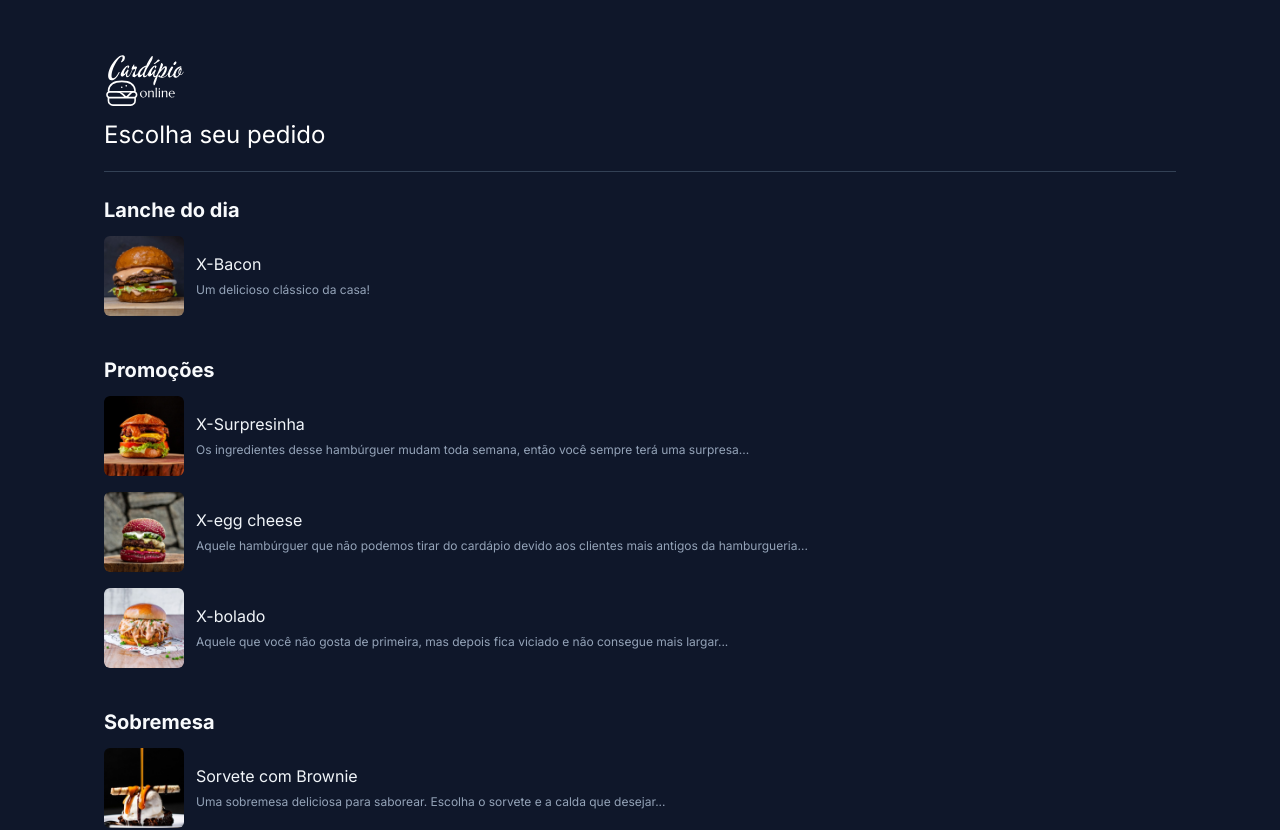
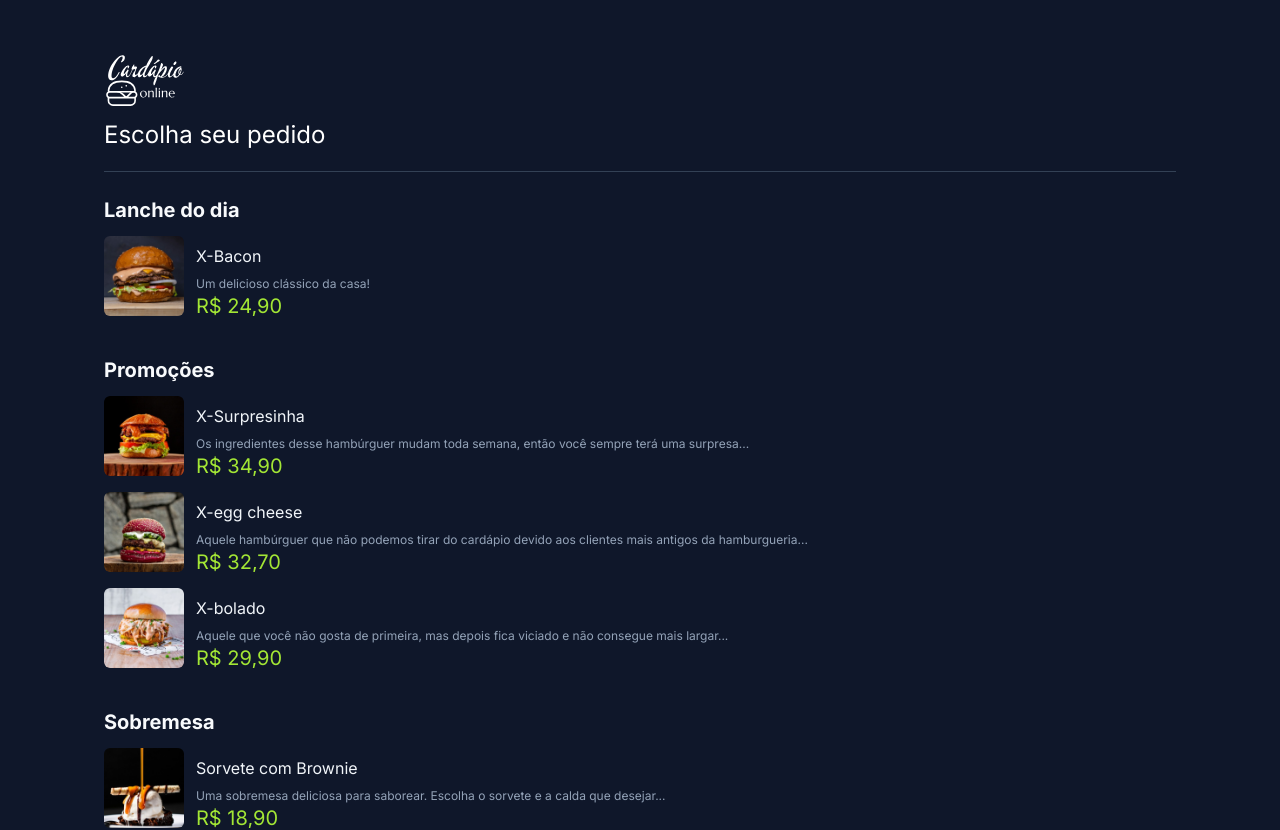
Before and after one commit to LucasMtss/app-delivery, a React (Vite) app: page / in a window 1280 px wide. Shown: the top 830 px of the page. Built offline with nearby package versions, Linux system fonts and the light colour scheme.

Commit message:
feat: add price in products

```diff
--- a/src/components/product.tsx
+++ b/src/components/product.tsx
@@ -7,6 +7,7 @@ interface IProductDataProps {
     description: string;
     thumbnail: any;
     quantity?: number;
+    price: number;
 }
 
 interface IProductProps {
@@ -21,6 +22,7 @@ import thumbnail4 from '../assets/products/thumbnail/4.png'
 import thumbnail5 from '../assets/products/thumbnail/5.png'
 import thumbnail6 from '../assets/products/thumbnail/6.png'
 import thumbnail7 from '../assets/products/thumbnail/7.png'
+import { formatCurrency } from "../utils/functions/format-to-currency";
 
 const imagesMap: Record<string, any> = {
     'thumbnail1': thumbnail1,
@@ -52,9 +54,9 @@ export const Product = ({data, onClick}: IProductProps) => {
     }
 
     return(
-        <div className="flex w-full flex-row items-center pb-4" onClick={ onClick ? onClick : handleRedirect}>
+        <div className="flex w-full max-w-[100%] flex-row pb-4 items-end " onClick={ onClick ? onClick : handleRedirect}>
             <img src={thumbnail} className="w-20 h-20 rounded-md"/>
-            <div className="flex-1 ml-3">
+            <div className="flex-1 ml-3 h-full max-w-[100] overflow-hidden">
                 <div className="flex-row items-center justify-between">
                 <span className="text-slate-100 font-subtitle flex-1 ">{data.title}</span>
                 {
@@ -63,7 +65,10 @@ export const Product = ({data, onClick}: IProductProps) => {
                     )
                 }
                 </div>
-                <span className="text-slate-400 text-xs leading-5 mt-0.5">{data.description}</span>
+                <div className="flex flex-col mt-1 w-full">
+                    <span className="text-slate-400 text-xs leading-5 mt-0.5 text-ellipsis overflow-hidden text-nowrap w-full">{data.description}</span>
+                    <span className="text-lime-400 text-xl leading-5 mt-0.5">{formatCurrency(data.price)}</span>
+                </div>
             </div>
         </div>
     )
```
